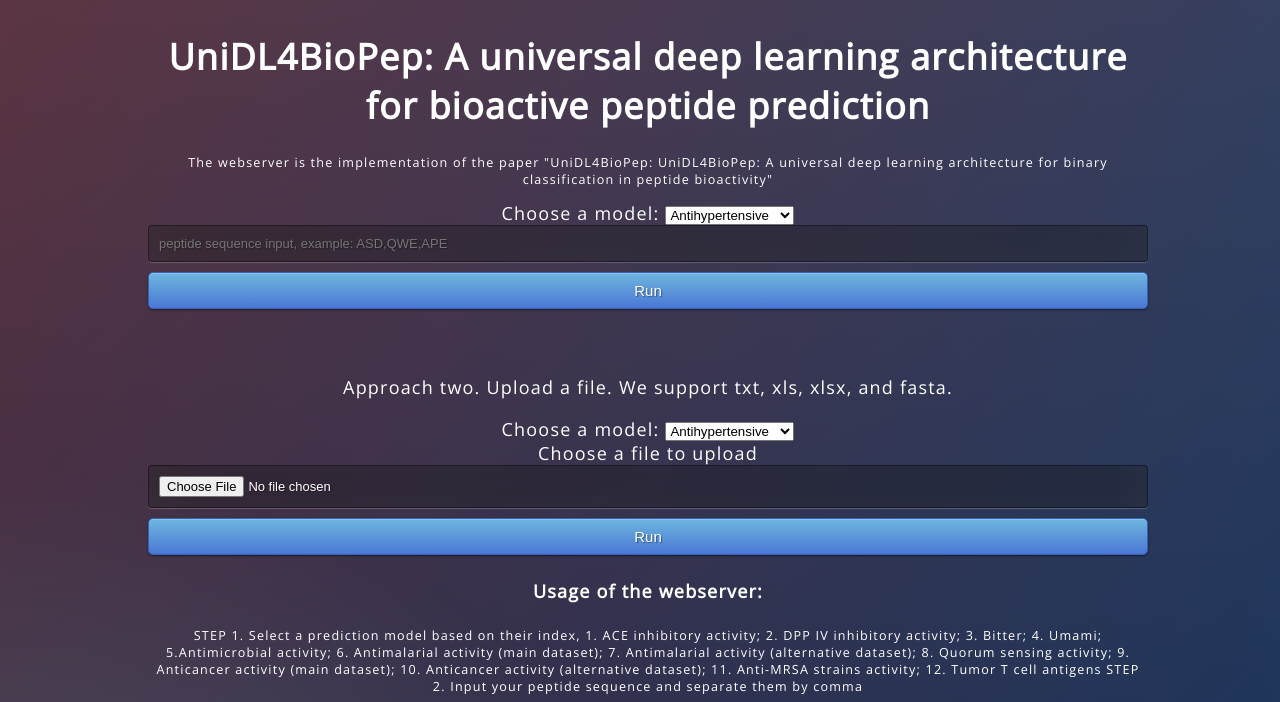
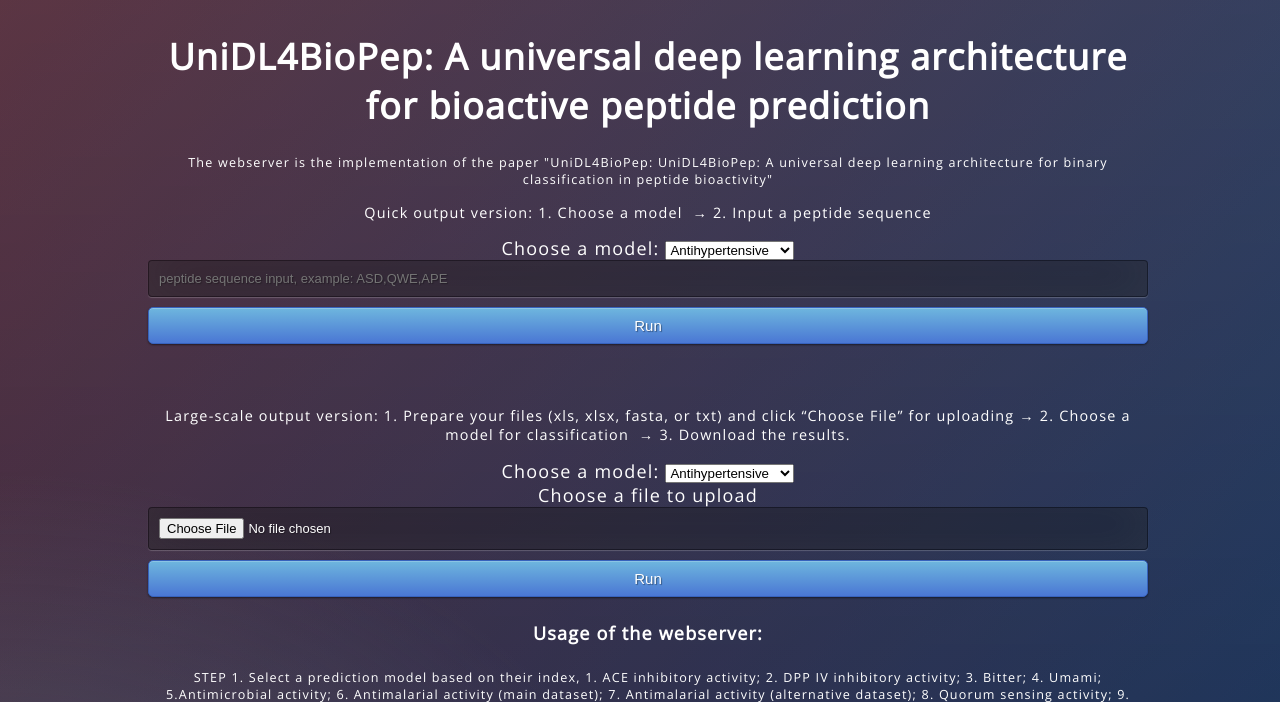
Before and after one commit to dzjxzyd/UniDL4BioPep_webserver, a Flask app: page / in a window 1280 px wide. Shown: the top 702 px of the page. Run offline with Flask 2, Linux system fonts and the light colour scheme; some web fonts are replaced.

Commit message:
Update index.html

```diff
--- a/templates/index.html
+++ b/templates/index.html
@@ -23,6 +23,7 @@
     <div class="content">
         <h1>UniDL4BioPep: A universal deep learning architecture for bioactive peptide prediction</h1>
         <p style="font-size:70%">The webserver is the implementation of the paper "UniDL4BioPep: UniDL4BioPep: A universal deep learning architecture for binary classification in peptide bioactivity"</p>
+	<p style="font-size:80%">Quick output version: 1. Choose a model  → 2. Input a peptide sequence</p>
         <form action="{{url_for('predict')}}" method="post">
             <label for="Model selection">Choose a model:</label>
             <select name="Model selection" id="model1" required="required">
@@ -46,7 +47,7 @@
         {{ prediction_text }}
         <br/>
         <br/>
-        <p>Approach two. Upload a file. We support txt, xls, xlsx, and fasta.</p>
+        <p style="font-size:80%">Large-scale output version: 1. Prepare your files (xls, xlsx, fasta, or txt) and click “Choose File” for uploading → 2. Choose a model for classification  → 3. Download the results. </p>
         <form action="{{url_for('pred_with_file')}}" method="post" enctype = "multipart/form-data">
             <label for="Model_selection">Choose a model:</label>
             <select name="Model_selection" id="model2" required="required">
```
